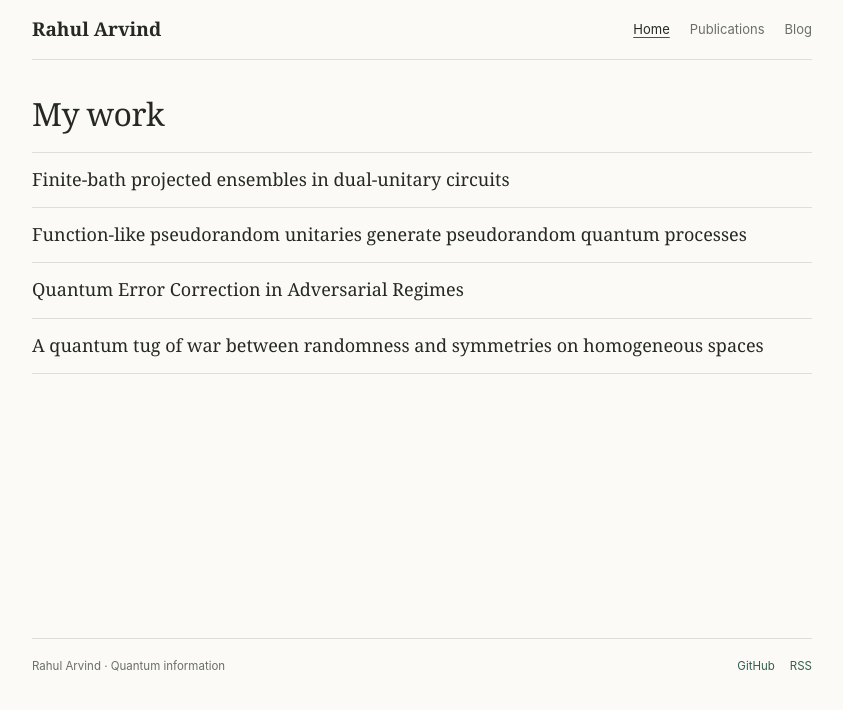
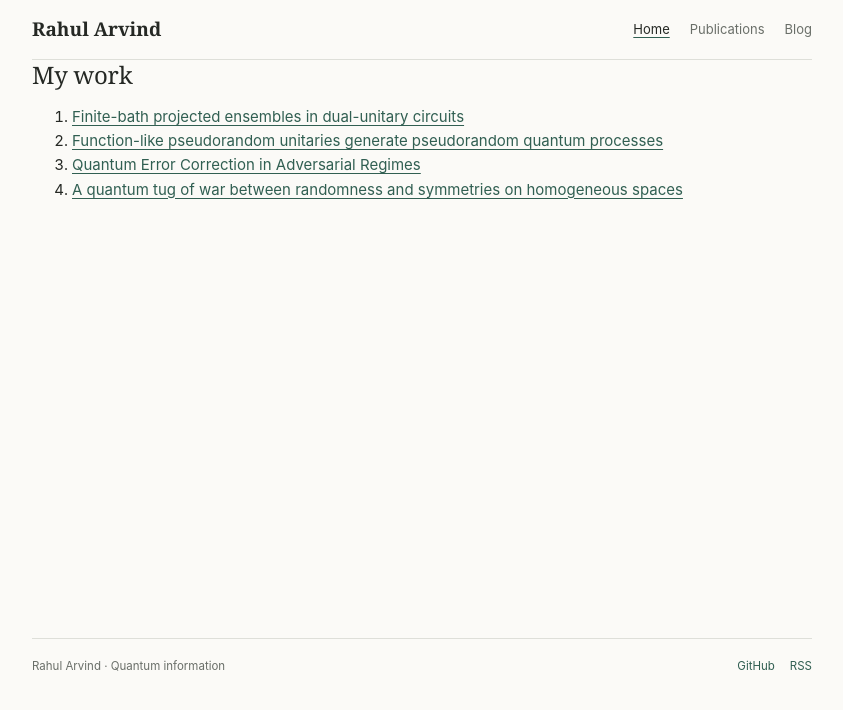
Before and after one commit to rahula06/rahula06.github.io, a Jekyll site: the page built from index.html, in a window 1280 px wide. Shown: the top 710 px of the page, without its empty margins (218-1061 px from the left). Built offline with Jekyll 4.4.1, drawn with Linux system fonts in a browser that asks for light colours.

Commit message:
Restore compact style and simplify homepage

```diff
--- a/index.html
+++ b/index.html
@@ -1,15 +1,11 @@
 ---
 section: home
 ---
-<section class="work-section">
-  <h1>My work</h1>
-  <ul class="pub-title-list">
+<section class="publications-section home-work" aria-label="My work">
+  <h2>My work</h2>
+  <ol class="home-pub-list">
     {% for paper in site.data.publications %}
-      <li>
-        <a href="{{ '/publications/' | relative_url }}#paper-{{ paper.arxiv | replace: '.', '-' }}">
-          {{ paper.title | escape }}
-        </a>
-      </li>
+      <li><a href="{{ '/publications/' | relative_url }}#paper-{{ paper.arxiv | replace: '.', '-' }}">{{ paper.title | escape }}</a></li>
     {% endfor %}
-  </ul>
+  </ol>
 </section>
```
